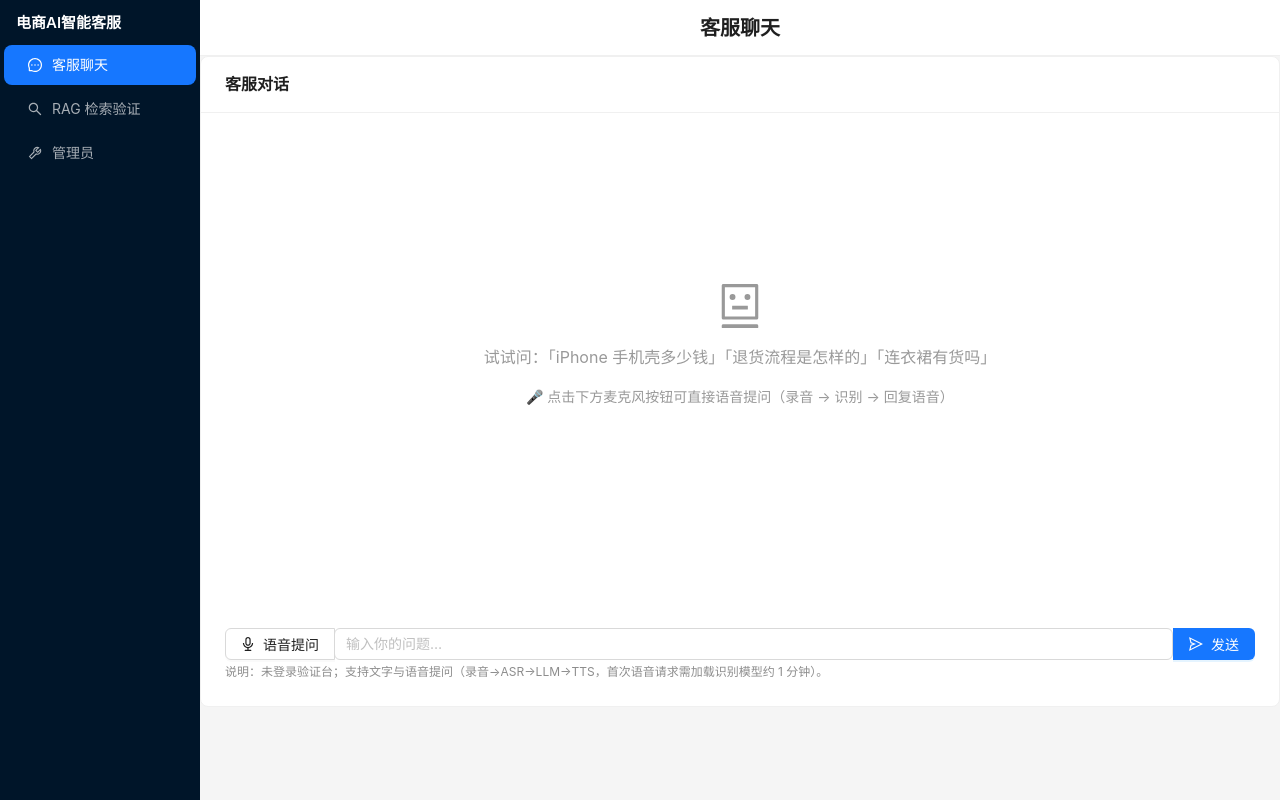
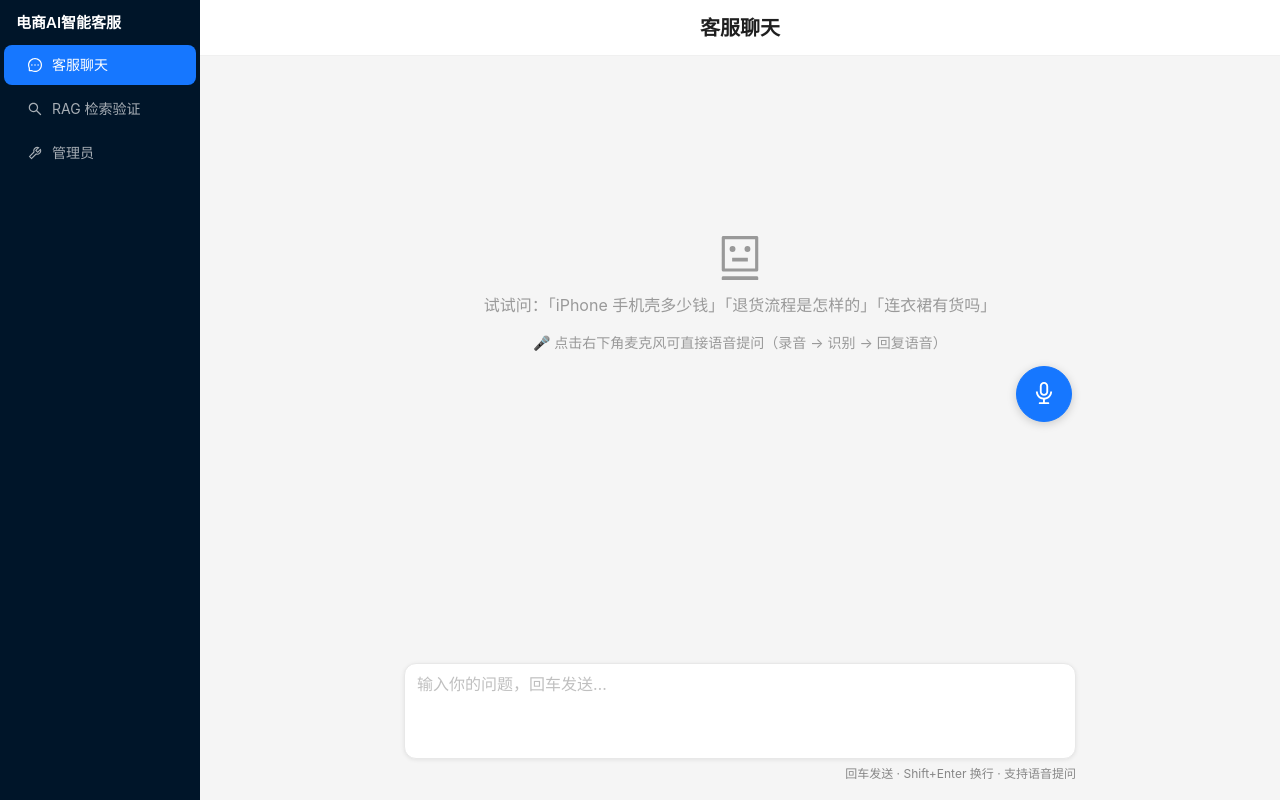
Before and after one commit to 2265526/AI_Sentix, a React (Vite) app in the folder fronted/: page / in a window 1280 px wide. Built offline with nearby package versions, Linux system fonts and the light colour scheme.

Commit message:
Add files via upload

```diff
--- a/fronted/src/pages/ChatPage.jsx
+++ b/fronted/src/pages/ChatPage.jsx
@@ -1,6 +1,6 @@
 import React, { useRef, useState, useEffect } from 'react'
-import { Button, Card, Input, Space, Typography, message, Spin } from 'antd'
-import { SendOutlined, RobotOutlined, AudioOutlined } from '@ant-design/icons'
+import { Button, Input, Typography, message, Spin } from 'antd'
+import { RobotOutlined, AudioOutlined } from '@ant-design/icons'
 import { chatTextStream, chatAudio } from '../api.js'
 
 const { TextArea } = Input
@@ -60,13 +60,17 @@ export default function ChatPage() {
         sum += v * v
       }
       const rms = Math.sqrt(sum / data.length)
-      // 平滑：音量过低压到 0，避免环境噪声撑起假音量
       setVolume(rms > 0.015 ? Math.min(rms * 2.2, 1) : 0)
       rafRef.current = requestAnimationFrame(tick)
     }
     rafRef.current = requestAnimationFrame(tick)
   }
 
+  const scrollToBottom = () => {
+    setTimeout(() => bottomRef.current?.scrollIntoView({ behavior: 'smooth' }), 60)
+  }
+
+  // ---------- 文本发送（回车即发，无发送按钮） ----------
   const send = async () => {
     const text = input.trim()
     if (!text || loading) return
@@ -86,7 +90,6 @@ export default function ChatPage() {
             if (ms.length === 0) return ms
             const last = ms[ms.length - 1]
             if (last?.role !== 'assistant') return ms
-            // 不可变更新（纯函数）：StrictMode 已移除，但保持幂等，双调用不重复
             return [...ms.slice(0, -1), { ...last, content: last.content + delta }]
           })
         },
@@ -100,12 +103,12 @@ export default function ChatPage() {
       setLoading(false)
       setStreaming(false)
     }
-    setTimeout(() => bottomRef.current?.scrollIntoView({ behavior: 'smooth' }), 100)
+    scrollToBottom()
   }
 
-  // ---------- 阶段四：语音对话（录音 → /v1/chat/audio → 播放回复） ----------
+  // ---------- 语音对话（录音 → /v1/chat/audio → 播放回复） ----------
   const startRecord = async () => {
-    if (loading || recording) return  // 请求进行中/已在录音时禁止重复触发，避免并发上传
+    if (loading || recording) return
     if (!navigator.mediaDevices?.getUserMedia) {
       message.warning('当前浏览器不支持录音（需 HTTPS 或 localhost）')
       return
@@ -118,14 +121,14 @@ export default function ChatPage() {
       mr.ondataavailable = (e) => audioChunksRef.current.push(e.data)
       mr.onstop = () => {
         stream.getTracks().forEach((t) => t.stop())
-        stopMeter() // 结束录音：音量条消失
+        stopMeter()
         const blob = new Blob(audioChunksRef.current, {
           type: mr.mimeType || 'audio/webm',
         })
         sendAudio(blob)
       }
       mr.start()
-      startMeter(stream) // 开始录音：实时显示音量
+      startMeter(stream)
       setRecording(true)
     } catch (e) {
       message.error(`无法获取麦克风：${e.message}`)
@@ -154,19 +157,17 @@ export default function ChatPage() {
     } finally {
       setLoading(false)
     }
-    setTimeout(() => bottomRef.current?.scrollIntoView({ behavior: 'smooth' }), 100)
+    scrollToBottom()
   }
 
-  // 组件卸载时清理音量监测
   useEffect(() => () => stopMeter(), [])
 
-  // 微信式音量条：一排竖条，随音量起伏（录音中显示，结束消失）
+  // 微信式音量条（录音中显示在输入区上方）
   const volumeBars = recording && (
-    <div style={{ display: 'flex', alignItems: 'center', gap: 3, height: 24, marginBottom: 8, paddingLeft: 4 }}>
+    <div style={{ display: 'flex', alignItems: 'center', gap: 3, height: 22, padding: '0 4px' }}>
       {Array.from({ length: VOL_BARS }, (_, i) => {
-        // 以中间为界向两侧起伏
         const active = i / VOL_BARS < volume
-        const h = 6 + Math.round(volume * 16)
+        const h = 6 + Math.round(volume * 15)
         return (
           <div
             key={i}
@@ -187,24 +188,43 @@ export default function ChatPage() {
   )
 
   return (
-    <Card title="客服对话" style={{ width: '100%' }}>
-      <div style={{ minHeight: 480, maxHeight: 620, overflowY: 'auto', padding: 8, marginBottom: 12 }}>
+    <div
+      style={{
+        height: 'calc(100vh - 56px)',
+        display: 'flex',
+        justifyContent: 'center',
+        alignItems: 'stretch',
+        background: '#f5f5f5',
+      }}
+    >
+      {/* 聊天面板：水平居中，宽为视口的 2/3，纵向撑满（消息区最大化） */}
+      <div
+        style={{
+          width: '66.67%',
+          minWidth: 520,
+          display: 'flex',
+          flexDirection: 'column',
+          background: '#f5f5f5',
+        }}
+      >
+        {/* 消息区（相对定位，圆形麦克风按钮浮动右下角） */}
+        <div style={{ flex: 1, overflowY: 'auto', padding: '20px 24px', position: 'relative' }}>
           {messages.length === 0 && (
-          <div style={{ textAlign: 'center', color: '#999', paddingTop: 140 }}>
+            <div style={{ textAlign: 'center', color: '#999', paddingTop: '20vh' }}>
               <RobotOutlined style={{ fontSize: 44 }} />
-            <p style={{ fontSize: 16 }}>试试问：「iPhone 手机壳多少钱」「退货流程是怎样的」「连衣裙有货吗」</p>
-            <p style={{ fontSize: 14 }}>🎤 点击下方麦克风按钮可直接语音提问（录音 → 识别 → 回复语音）</p>
+              <p style={{ fontSize: 16, marginTop: 12 }}>试试问：「iPhone 手机壳多少钱」「退货流程是怎样的」「连衣裙有货吗」</p>
+              <p style={{ fontSize: 14 }}>🎤 点击右下角麦克风可直接语音提问（录音 → 识别 → 回复语音）</p>
             </div>
           )}
           {messages.map((m, i) => (
-          <div key={i} style={{ display: 'flex', justifyContent: m.role === 'user' ? 'flex-end' : 'flex-start', marginBottom: 14 }}>
-            <div style={{ maxWidth: '78%' }}>
+            <div key={i} style={{ display: 'flex', justifyContent: m.role === 'user' ? 'flex-end' : 'flex-start', marginBottom: 16 }}>
+              <div style={{ maxWidth: '76%' }}>
                 {m.role === 'user' ? (
-                <div style={{ background: '#1677ff', color: '#fff', borderRadius: 10, padding: '10px 14px', whiteSpace: 'pre-wrap', wordBreak: 'break-word', fontSize: 16, lineHeight: 1.7 }}>
+                  <div style={{ background: '#1677ff', color: '#fff', borderRadius: 12, padding: '10px 14px', whiteSpace: 'pre-wrap', wordBreak: 'break-word', fontSize: 16, lineHeight: 1.7 }}>
                     {m.content}
                   </div>
                 ) : (
-                <div style={{ background: '#fff', border: '1px solid #f0f0f0', borderRadius: 10, padding: '10px 14px', whiteSpace: 'pre-wrap', wordBreak: 'break-word', fontSize: 16, lineHeight: 1.7 }}>
+                  <div style={{ background: '#fff', borderRadius: 12, padding: '10px 14px', whiteSpace: 'pre-wrap', wordBreak: 'break-word', fontSize: 16, lineHeight: 1.7, boxShadow: '0 1px 4px rgba(0,0,0,0.06)' }}>
                     {m.content || (streaming ? <Spin size="small" /> : '')}
                     {m.audioUrl && (
                       <div style={{ marginTop: 10 }}>
@@ -217,33 +237,60 @@ export default function ChatPage() {
             </div>
           ))}
           <div ref={bottomRef} />
-      </div>
-      {volumeBars}
-      <Space.Compact style={{ width: '100%' }}>
+
+          {/* 圆形麦克风按钮：浮动在聊天框右下角，录音时变红（点击停止） */}
           <Button
-          icon={<AudioOutlined />}
+            shape="circle"
+            size="large"
+            icon={<AudioOutlined style={{ fontSize: 22 }} />}
             onClick={recording ? stopRecord : startRecord}
             loading={loading}
             danger={recording}
-          style={{ height: 'auto' }}
+            style={{
+              position: 'sticky',
+              float: 'right',
+              bottom: 0,
+              marginRight: 4,
+              width: 56,
+              height: 56,
+              boxShadow: '0 2px 10px rgba(0,0,0,0.18)',
+              background: recording ? '#ff4d4f' : '#1677ff',
+              borderColor: recording ? '#ff4d4f' : '#1677ff',
+              color: '#fff',
+            }}
+          />
+        </div>
+
+        {/* 音量条 */}
+        {volumeBars}
+
+        {/* 输入区：独立卡片（白底圆角，与聊天面板分离），回车即发送 */}
+        <div style={{ padding: '8px 24px 16px' }}>
+          <div
+            style={{
+              background: '#fff',
+              border: '1px solid #e8e8e8',
+              borderRadius: 12,
+              boxShadow: '0 1px 4px rgba(0,0,0,0.08)',
+              padding: '8px 12px',
+            }}
           >
-          {recording ? '停止录音' : '语音提问'}
-        </Button>
             <TextArea
               value={input}
               onChange={(e) => setInput(e.target.value)}
-          placeholder="输入你的问题…"
-          autoSize={{ minRows: 1, maxRows: 3 }}
+              placeholder="输入你的问题，回车发送…"
+              autoSize={{ minRows: 3, maxRows: 6 }}
               onPressEnter={(e) => { if (!e.shiftKey) { e.preventDefault(); send() } }}
               disabled={loading}
+              variant="borderless"
+              style={{ width: '100%', fontSize: 16, lineHeight: 1.6, resize: 'none', padding: 0 }}
             />
-        <Button type="primary" icon={<SendOutlined />} onClick={send} loading={loading} style={{ height: 'auto' }}>
-          发送
-        </Button>
-      </Space.Compact>
-      <Typography.Text type="secondary" style={{ fontSize: 12 }}>
-        说明：未登录验证台；支持文字与语音提问（录音→ASR→LLM→TTS，首次语音请求需加载识别模型约 1 分钟）。
+          </div>
+          <Typography.Text type="secondary" style={{ fontSize: 12, marginTop: 6, display: 'block', textAlign: 'right' }}>
+            回车发送 · Shift+Enter 换行 · 支持语音提问
           </Typography.Text>
-    </Card>
+        </div>
+      </div>
+    </div>
   )
 }
```
Lines whose indentation alone changed are shown as unchanged.
